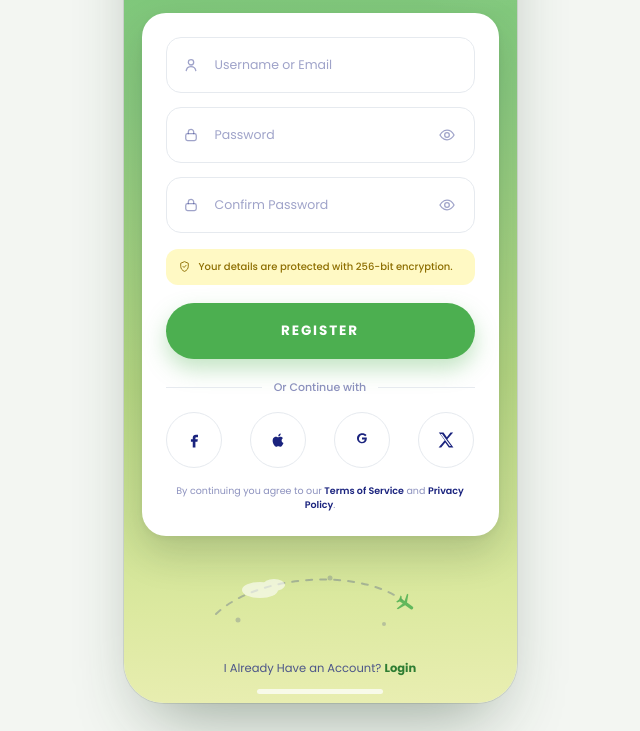
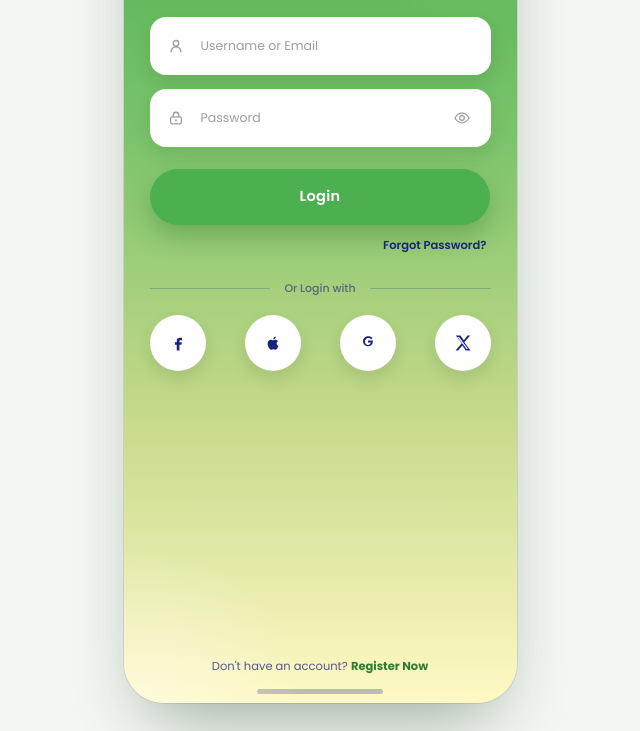
Before and after one commit to RishiRaj-SoftwareEngineer/figma, a plain HTML site: page index.html in a window 1280 px wide. Shown: the part 177-908 px from the top of the page, without its empty margins (320-960 px from the left). Drawn offline with Linux system fonts and the light colour scheme.

Commit message:
Update index.html

```diff
--- a/index.html
+++ b/index.html
@@ -3,7 +3,7 @@
 <head>
 <meta charset="utf-8" />
 <meta name="viewport" content="width=device-width, initial-scale=1" />
-<title>Trip Australia - Create an Account</title>
+<title>Trip Australia - Login</title>
 <link rel="preconnect" href="https://fonts.googleapis.com" />
 <link rel="preconnect" href="https://fonts.gstatic.com" crossorigin />
 <link href="https://fonts.googleapis.com/css2?family=Pacifico&family=Poppins:wght@300;400;500;600;700&display=swap" rel="stylesheet" />
@@ -15,11 +15,8 @@
     --green-deep: #2E7D32;
     --navy: #1A237E;
     --cream: #FFF9C4;
-    --cream-ink: #8D6E00;
-    --line: #E6EAEF;
-    --alert: #D32F2F;
+    --gray-text: #9E9E9E;
     --white: #FFFFFF;
-    --card-shadow: 0 18px 38px rgba(20,45,25,.18), 0 2px 6px rgba(20,45,25,.05);
   }
 
   html, body { margin: 0; padding: 0; }
@@ -39,22 +36,32 @@
     position: relative;
     width: 393px;
     height: 852px;
-    padding: 14px 18px 0;
+    padding: 16px 26px 0;
     display: flex;
     flex-direction: column;
     overflow: hidden;
     border-radius: 40px;
-    background: linear-gradient(178deg, #6FC474 0%, #8BCA80 30%, #B6D783 62%, #DCE9A0 88%, #E9EEB2 100%);
+    background: linear-gradient(180deg, #4CAF50 0%, #7CC46B 34%, #C6D98A 66%, #FFF9C4 100%);
     box-shadow: 0 34px 70px -26px rgba(28,60,32,.45), 0 0 0 1px rgba(20,45,25,.10);
   }
 
   .screen::before {
     content: "";
     position: absolute;
-    top: -150px; right: -120px;
+    top: -150px; right: -130px;
+    width: 330px; height: 330px;
+    border-radius: 50%;
+    background: radial-gradient(circle, rgba(255,255,255,.26) 0%, rgba(255,255,255,0) 68%);
+    pointer-events: none;
+  }
+
+  .screen::after {
+    content: "";
+    position: absolute;
+    left: -140px; bottom: -160px;
     width: 320px; height: 320px;
     border-radius: 50%;
-    background: radial-gradient(circle, rgba(255,255,255,.28) 0%, rgba(255,255,255,0) 68%);
+    background: radial-gradient(circle, rgba(255,255,255,.4) 0%, rgba(255,255,255,0) 70%);
     pointer-events: none;
   }
 
@@ -83,7 +90,7 @@
     padding: 0;
     display: grid;
     place-items: center;
-    border: 2px solid rgba(255,255,255,.9);
+    border: 2px solid rgba(255,255,255,.92);
     border-radius: 50%;
     background: var(--green);
     color: var(--white);
@@ -95,14 +102,14 @@
   .back-btn svg { width: 18px; height: 18px; }
   .back-btn:hover { transform: translateY(-1px); box-shadow: 0 9px 18px rgba(30,90,40,.34); }
   .back-btn:active { transform: scale(.93); }
-  .back-btn:focus-visible { outline: none; box-shadow: 0 0 0 3px rgba(255,255,255,.6), 0 6px 14px rgba(30,90,40,.28); }
+  .back-btn:focus-visible { outline: none; box-shadow: 0 0 0 3px rgba(255,255,255,.7), 0 6px 14px rgba(30,90,40,.28); }
 
   /* heading */
   .page-title {
     position: relative;
     z-index: 2;
     flex: none;
-    margin: 8px 0 0;
+    margin: 12px 0 0;
     font-size: 32px;
     font-weight: 700;
     line-height: 1.2;
@@ -115,38 +122,27 @@
     position: relative;
     z-index: 2;
     flex: none;
-    margin: 6px 0 0;
-    padding: 0 12px;
+    margin: 8px 0 0;
     font-size: 11.5px;
     font-weight: 400;
-    line-height: 1.45;
+    line-height: 1.5;
     text-align: center;
     color: rgba(26,35,126,.72);
   }
 
-  /* card */
-  .card {
-    position: relative;
-    z-index: 2;
-    flex: none;
-    margin-top: 16px;
-    padding: 24px;
-    border-radius: 24px;
-    background: var(--white);
-    box-shadow: var(--card-shadow);
-  }
+  /* fields */
+  .form { position: relative; z-index: 2; flex: none; margin-top: 28px; }
 
-  /* fields */
-  .field { position: relative; display: block; margin-top: 14px; }
-  .field:first-of-type { margin-top: 0; }
+  .field { position: relative; display: block; }
+  .field + .field { margin-top: 14px; }
 
   .field-icon {
     position: absolute;
-    left: 16px; top: 50%;
+    left: 17px; top: 50%;
     transform: translateY(-50%);
     display: grid;
     place-items: center;
-    color: rgba(26,35,126,.42);
+    color: var(--gray-text);
     pointer-events: none;
     transition: color .18s ease;
   }
@@ -155,27 +151,27 @@
 
   .field-input {
     width: 100%;
-    height: 56px;
-    padding: 0 48px;
-    border: 1.5px solid var(--line);
-    border-radius: 15px;
+    height: 58px;
+    padding: 0 50px;
+    border: 1.5px solid rgba(255,255,255,.85);
+    border-radius: 16px;
     background: var(--white);
     font-family: inherit;
     font-size: 12.5px;
     font-weight: 500;
     color: var(--navy);
     outline: none;
+    box-shadow: 0 8px 18px rgba(20,60,25,.12);
     transition: border-color .18s ease, box-shadow .18s ease;
   }
 
-  .field-input::placeholder { color: rgba(26,35,126,.42); font-weight: 400; }
-  .field-input:hover { border-color: #D5DCE4; }
-  .field-input:focus { border-color: var(--green); box-shadow: 0 0 0 3px rgba(76,175,80,.16); }
-  .field:focus-within .field-icon { color: var(--green); }
+  .field-input::placeholder { color: var(--gray-text); font-weight: 400; }
+  .field-input:focus { border-color: var(--green-deep); box-shadow: 0 0 0 3px rgba(46,125,50,.22), 0 8px 18px rgba(20,60,25,.12); }
+  .field:focus-within .field-icon { color: var(--green-deep); }
 
   .field-eye {
     position: absolute;
-    right: 9px; top: 50%;
+    right: 10px; top: 50%;
     transform: translateY(-50%);
     width: 38px; height: 38px;
     display: grid;
@@ -183,113 +179,101 @@
     border: 0;
     border-radius: 11px;
     background: none;
-    color: rgba(26,35,126,.42);
+    color: var(--gray-text);
     cursor: pointer;
     transition: color .18s ease, background-color .18s ease;
   }
 
   .field-eye svg { width: 18px; height: 18px; }
   .field-eye:hover { color: var(--navy); background: #F2F5F8; }
-  .field-eye:focus-visible { outline: none; box-shadow: 0 0 0 3px rgba(76,175,80,.3); }
+  .field-eye:focus-visible { outline: none; box-shadow: 0 0 0 3px rgba(46,125,50,.3); }
 
-  .field-error {
-    margin: 6px 0 0 4px;
-    font-size: 10px;
-    font-weight: 500;
-    color: var(--alert);
-    display: none;
+  /* login button + forgot */
+  .actions {
+    position: relative;
+    z-index: 2;
+    flex: none;
+    margin-top: 22px;
+    display: flex;
+    flex-direction: column;
+    align-items: center;
   }
 
-  .field.has-error .field-input,
-  .field.has-error .field-input:focus { border-color: var(--alert); box-shadow: 0 0 0 3px rgba(211,47,47,.14); }
-  .field.has-error .field-error { display: block; }
-
-  @keyframes shake {
-    0%, 100% { transform: translateX(0); }
-    25% { transform: translateX(-4px); }
-    75% { transform: translateX(4px); }
-  }
-
-  .field.shake { animation: shake .28s ease-in-out; }
-
-  /* cream note */
-  .signup-note {
-    height: 36px;
-    margin-top: 16px;
-    padding: 0 12px;
-    display: flex;
-    align-items: center;
-    gap: 8px;
-    border-radius: 12px;
-    background: var(--cream);
-  }
-
-  .signup-note svg { flex: none; width: 13px; height: 13px; color: var(--cream-ink); }
-  .signup-note span { font-size: 10px; font-weight: 500; color: var(--cream-ink); }
-
-  /* register button */
-  .register-btn {
-    width: 100%;
+  .login-btn {
+    width: 340px;
     height: 56px;
-    margin-top: 18px;
     border: 0;
     border-radius: 28px;
     font-family: inherit;
-    font-size: 13.5px;
-    font-weight: 700;
-    letter-spacing: .14em;
+    font-size: 14.5px;
+    font-weight: 600;
+    letter-spacing: .3px;
     color: var(--white);
     cursor: pointer;
     background: var(--green);
-    box-shadow: 0 10px 22px rgba(76,175,80,.34);
+    box-shadow: 0 12px 24px rgba(40,110,45,.34);
     transition: transform .18s ease, background-color .18s ease, box-shadow .18s ease;
   }
 
-  .register-btn:hover { background: #43A047; transform: translateY(-1px); box-shadow: 0 14px 26px rgba(76,175,80,.42); }
-  .register-btn:active { transform: scale(.98); box-shadow: 0 6px 14px rgba(76,175,80,.30); }
-  .register-btn:focus-visible { outline: none; box-shadow: 0 0 0 3px rgba(255,255,255,.9), 0 0 0 6px rgba(76,175,80,.6); }
+  .login-btn:hover { background: #43A047; transform: translateY(-1px); box-shadow: 0 15px 28px rgba(40,110,45,.42); }
+  .login-btn:active { transform: scale(.98); box-shadow: 0 7px 16px rgba(40,110,45,.3); }
+  .login-btn:focus-visible { outline: none; box-shadow: 0 0 0 3px rgba(255,255,255,.85), 0 0 0 6px rgba(76,175,80,.6); }
+  .login-btn.is-busy { opacity: .78; cursor: default; transform: none; }
+
+  .forgot {
+    margin-top: 12px;
+    align-self: flex-end;
+    margin-right: 4px;
+    font-size: 11.5px;
+    font-weight: 600;
+    color: var(--navy);
+    text-decoration: none;
+  }
+
+  .forgot:hover { text-decoration: underline; }
+  .forgot:focus-visible { outline: none; border-radius: 6px; box-shadow: 0 0 0 3px rgba(76,175,80,.3); }
 
   /* divider */
-  .divider { margin-top: 20px; display: flex; align-items: center; gap: 12px; }
-  .divider::before, .divider::after { content: ""; flex: 1; height: 1px; background: var(--line); }
-  .divider span { font-size: 11px; font-weight: 500; color: rgba(26,35,126,.5); white-space: nowrap; }
+  .divider {
+    position: relative;
+    z-index: 2;
+    flex: none;
+    margin-top: 26px;
+    display: flex;
+    align-items: center;
+    gap: 14px;
+  }
+
+  .divider::before, .divider::after { content: ""; flex: 1; height: 1px; background: rgba(26,35,126,.22); }
+  .divider span { font-size: 11px; font-weight: 500; color: rgba(26,35,126,.6); white-space: nowrap; }
 
   /* socials */
-  .socials { margin-top: 16px; display: flex; justify-content: space-between; }
+  .socials {
+    position: relative;
+    z-index: 2;
+    flex: none;
+    margin-top: 18px;
+    display: flex;
+    justify-content: space-between;
+  }
 
   .social {
     width: 56px; height: 56px;
     display: grid;
     place-items: center;
-    border: 1.5px solid var(--line);
+    border: 1.5px solid rgba(255,255,255,.9);
     border-radius: 50%;
     background: var(--white);
     color: var(--navy);
     cursor: pointer;
+    box-shadow: 0 8px 16px rgba(20,60,25,.12);
     transition: transform .18s ease, border-color .18s ease, color .18s ease, box-shadow .18s ease;
   }
 
   .social svg { width: 20px; height: 20px; }
-  .social:hover { transform: translateY(-2px); border-color: rgba(76,175,80,.55); color: var(--green); box-shadow: 0 8px 16px rgba(76,175,80,.16); }
+  .social:hover { transform: translateY(-2px); border-color: rgba(76,175,80,.6); color: var(--green); box-shadow: 0 10px 20px rgba(76,175,80,.22); }
   .social:active { transform: scale(.96); }
-  .social:focus-visible { outline: none; border-color: var(--green); box-shadow: 0 0 0 3px rgba(76,175,80,.25); }
-
-  /* terms */
-  .terms {
-    margin: 16px 0 0;
-    font-size: 9.5px;
-    font-weight: 400;
-    line-height: 1.5;
-    text-align: center;
-    color: rgba(26,35,126,.5);
-  }
-
-  .terms a { color: var(--navy); font-weight: 600; text-decoration: none; }
-  .terms a:hover { text-decoration: underline; }
-
-  /* travel flourish */
-  .flourish { position: relative; z-index: 2; flex: none; margin-top: 24px; display: grid; place-items: center; }
-  .flourish svg { display: block; width: 224px; height: auto; }
+  .social:focus-visible { outline: none; border-color: var(--green); box-shadow: 0 0 0 3px rgba(76,175,80,.3); }
 
   /* footer */
   .footer {
@@ -297,7 +281,7 @@
     z-index: 2;
     flex: none;
     margin-top: auto;
-    margin-bottom: 12px;
+    margin-bottom: 14px;
     font-size: 11.5px;
     font-weight: 400;
     text-align: center;
@@ -306,7 +290,7 @@
 
   .footer a { font-weight: 700; color: var(--green-deep); text-decoration: none; }
   .footer a:hover { text-decoration: underline; }
-  .footer a:focus-visible { outline: none; box-shadow: 0 0 0 3px rgba(76,175,80,.3); border-radius: 6px; }
+  .footer a:focus-visible { outline: none; border-radius: 6px; box-shadow: 0 0 0 3px rgba(76,175,80,.3); }
 
   .home-indicator {
     flex: none;
@@ -314,17 +298,16 @@
     align-self: center;
     width: 126px; height: 5px;
     border-radius: 99px;
-    background: rgba(255,255,255,.72);
+    background: rgba(26,35,126,.28);
   }
 
   @media (prefers-reduced-motion: reduce) {
-    .register-btn, .social, .back-btn, .field-input, .field-eye { transition: none; }
-    .field.shake { animation: none; }
+    .login-btn, .social, .back-btn, .field-input, .field-eye { transition: none; }
   }
 </style>
-</head>
+
 <body>
-  <main class="screen" aria-label="Trip Australia create account screen">
+  <main class="screen" aria-label="Trip Australia login screen">
 
     <header class="app-bar">
       <div class="brand">Trip Australia</div>
@@ -335,102 +318,66 @@
       </button>
     </header>
 
-    <h1 class="page-title">Create an Account</h1>
-    <p class="page-sub">Join Trip Australia to book flights, choose your seat and carry your e-ticket.</p>
+    <h1 class="page-title">Welcome Back!</h1>
+    <p class="page-sub">Sign in to manage your bookings and fly with Trip Australia.</p>
 
-    <section class="card" aria-label="Registration form">
+    <form class="form" id="loginForm" novalidate>
 
-      <label class="field">
+      <label class="field" for="username">
         <span class="field-icon" aria-hidden="true">
           <svg viewBox="0 0 24 24" fill="none">
-            <circle cx="12" cy="8.4" r="3.6" stroke="currentColor" stroke-width="1.7"/>
-            <path d="M5.6 19.4a6.5 6.5 0 0 1 12.8 0" stroke="currentColor" stroke-width="1.7" stroke-linecap="round"/>
+            <circle cx="12" cy="8.4" r="3.7" stroke="currentColor" stroke-width="1.8"/>
+            <path d="M5.4 19.6a6.6 6.6 0 0 1 13.2 0" stroke="currentColor" stroke-width="1.8" stroke-linecap="round"/>
           </svg>
         </span>
-        <input class="field-input" id="username" type="text" autocomplete="username" placeholder="Username or Email" />
+        <input class="field-input" id="username" name="username" type="text" autocomplete="username" placeholder="Username or Email" />
       </label>
 
-      <label class="field">
+      <label class="field" for="password">
         <span class="field-icon" aria-hidden="true">
           <svg viewBox="0 0 24 24" fill="none">
-            <rect x="5" y="10.2" width="14" height="9.3" rx="2.4" stroke="currentColor" stroke-width="1.7"/>
-            <path d="M8.4 10.2V8a3.6 3.6 0 0 1 7.2 0v2.2" stroke="currentColor" stroke-width="1.7" stroke-linecap="round"/>
+            <rect x="4.8" y="10.4" width="14.4" height="9.4" rx="2.4" stroke="currentColor" stroke-width="1.8"/>
+            <path d="M8.4 10.4V7.9a3.6 3.6 0 0 1 7.2 0v2.5" stroke="currentColor" stroke-width="1.8" stroke-linecap="round"/>
+            <circle cx="12" cy="15.1" r="1.3" fill="currentColor"/>
           </svg>
         </span>
-        <input class="field-input" id="password" type="password" autocomplete="new-password" placeholder="Password" />
+        <input class="field-input" id="password" name="password" type="password" autocomplete="current-password" placeholder="Password" />
         <button class="field-eye" id="eyePwd" type="button" aria-label="Show password" aria-pressed="false"></button>
       </label>
 
-      <label class="field" id="confirmField">
-        <span class="field-icon" aria-hidden="true">
-          <svg viewBox="0 0 24 24" fill="none">
-            <rect x="5" y="10.2" width="14" height="9.3" rx="2.4" stroke="currentColor" stroke-width="1.7"/>
-            <path d="M8.4 10.2V8a3.6 3.6 0 0 1 7.2 0v2.2" stroke="currentColor" stroke-width="1.7" stroke-linecap="round"/>
-          </svg>
-        </span>
-        <input class="field-input" id="confirm" type="password" autocomplete="new-password" placeholder="Confirm Password" />
-        <button class="field-eye" id="eyeConfirm" type="button" aria-label="Show password" aria-pressed="false"></button>
-        <span class="field-error" id="confirmError" role="alert">Passwords do not match.</span>
-      </label>
+    </form>
 
-      <div class="signup-note">
-        <svg viewBox="0 0 24 24" fill="none" aria-hidden="true">
-          <path d="M12 3 5 6v5.5c0 4.4 2.9 8.2 7 9.5 4.1-1.3 7-5.1 7-9.5V6l-7-3z" stroke="currentColor" stroke-width="1.7" stroke-linejoin="round"/>
-          <path d="m9.2 11.8 2 2 3.6-3.9" stroke="currentColor" stroke-width="1.7" stroke-linecap="round" stroke-linejoin="round"/>
-        </svg>
-        <span>Your details are protected with 256-bit encryption.</span>
+    <div class="actions">
+      <button class="login-btn" id="loginBtn" type="submit" form="loginForm">Login</button>
+      <a class="forgot" href="#">Forgot Password?</a>
     </div>
 
-      <button class="register-btn" id="registerBtn" type="button">REGISTER</button>
-
-      <div class="divider"><span>Or Continue with</span></div>
+    <div class="divider" role="separator"><span>Or Login with</span></div>
 
     <div class="socials">
-        <button class="social" type="button" aria-label="Register with Facebook">
+      <button class="social" type="button" aria-label="Login with Facebook">
         <svg viewBox="0 0 24 24" fill="currentColor" aria-hidden="true">
           <path d="M14.6 8.6h2.2V5.6h-2.5c-2.3 0-3.8 1.5-3.8 3.8v1.7H8.3v3h2.2V21h3.2v-6.9h2.4l.5-3h-2.9V9.6c0-.7.3-1 1-1z"/>
         </svg>
       </button>
-        <button class="social" type="button" aria-label="Register with Apple">
+      <button class="social" type="button" aria-label="Login with Apple">
         <svg viewBox="0 0 24 24" fill="currentColor" aria-hidden="true">
           <path d="M16.3 12.7c0-2 1.6-3 1.7-3.1-1-1.4-2.4-1.6-2.9-1.6-1.2-.1-2.4.7-3 .7-.6 0-1.6-.7-2.6-.7-1.3 0-2.6.8-3.3 2-1.4 2.4-.4 6 1 8 .7 1 1.5 2 2.6 2 1 0 1.4-.6 2.6-.6 1.2 0 1.6.6 2.6.6 1.1 0 1.8-1 2.4-2 .8-1.1 1.1-2.2 1.1-2.3 0 0-2.2-.9-2.2-3zM14.5 6.5c.5-.6.9-1.5.8-2.4-.8 0-1.7.5-2.3 1.2-.5.6-.9 1.5-.8 2.3.9.1 1.8-.4 2.3-1.1z"/>
         </svg>
       </button>
-        <button class="social" type="button" aria-label="Register with Google">
+      <button class="social" type="button" aria-label="Login with Google">
         <svg viewBox="0 0 24 24" fill="currentColor" aria-hidden="true">
           <path d="M12 6c1.6 0 2.9.6 3.8 1.5l1.7-1.6C16.2 4.6 14.5 4 12 4 8.7 4 6 6.7 6 10s2.7 6 6 6c3.5 0 5.8-2.4 5.8-5.9 0-.4 0-.7-.1-1.1H12v2.4h3.4c-.3 1.3-1.6 3-3.4 3-2 0-3.7-1.7-3.7-3.9S10 6 12 6z"/>
         </svg>
       </button>
-        <button class="social" type="button" aria-label="Register with X">
+      <button class="social" type="button" aria-label="Login with X">
         <svg viewBox="0 0 24 24" fill="currentColor" aria-hidden="true">
           <path d="M17.4 3h3.2l-7 8 7.3 10h-5.5l-4.3-6-4.9 6H3.1l7.4-8.6L3.4 3H9l4 5.6L17.4 3zm-1.1 16.2h1.7L7.3 4.7H5.4l10.9 14.5z"/>
         </svg>
       </button>
     </div>
 
-      <p class="terms">By continuing you agree to our <a href="#">Terms of Service</a> and <a href="#">Privacy Policy</a>.</p>
-
-    </section>
-
-    <div class="flourish" aria-hidden="true">
-      <svg viewBox="0 0 224 70" fill="none">
-        <path d="M8 54C50 14 150 8 194 40" stroke="#1A237E" stroke-opacity=".26" stroke-width="2" stroke-dasharray="6 8" stroke-linecap="round"/>
-        <g transform="translate(198 44) rotate(125)">
-          <path d="M21 15.5 13.5 12V5.2a1.6 1.6 0 0 0-3.2 0V12L3 15.5V17l7.3-2.1v3.6l-2.2 1.6v1.3l3.8-1.1 3.8 1.1v-1.3L13.5 18.5v-3.6L21 17z" fill="#4CAF50" opacity=".85" transform="translate(-12 -12)"/>
-        </g>
-        <g fill="#FFFFFF" opacity=".6">
-          <ellipse cx="52" cy="30" rx="18" ry="8"/>
-          <ellipse cx="66" cy="25" rx="11" ry="6"/>
-        </g>
-        <g fill="#1A237E" opacity=".2">
-          <circle cx="30" cy="60" r="2.5"/>
-          <circle cx="122" cy="18" r="2.5"/>
-          <circle cx="176" cy="64" r="2"/>
-        </g>
-      </svg>
-    </div>
-
-    <p class="footer">I Already Have an Account? <a href="#">Login</a></p>
+    <p class="footer">Don't have an account? <a href="register.html">Register Now</a></p>
 
     <div class="home-indicator"></div>
   </main>
@@ -439,50 +386,46 @@
   const EYE_OPEN = '<svg viewBox="0 0 24 24" fill="none" aria-hidden="true"><path d="M2.6 12S6.2 5.6 12 5.6 21.4 12 21.4 12 17.8 18.4 12 18.4 2.6 12 2.6 12z" stroke="currentColor" stroke-width="1.7" stroke-linejoin="round"/><circle cx="12" cy="12" r="3.1" stroke="currentColor" stroke-width="1.7"/></svg>';
   const EYE_OFF = '<svg viewBox="0 0 24 24" fill="none" aria-hidden="true"><path d="M2.6 12S6.2 5.6 12 5.6 21.4 12 21.4 12 17.8 18.4 12 18.4 2.6 12 2.6 12z" stroke="currentColor" stroke-width="1.7" stroke-linejoin="round"/><circle cx="12" cy="12" r="3.1" stroke="currentColor" stroke-width="1.7"/><path d="m4.8 4.8 14.4 14.4" stroke="currentColor" stroke-width="1.7" stroke-linecap="round"/></svg>';
 
-  function wireEye(btnId, inputId) {
-    const btn = document.getElementById(btnId);
-    const input = document.getElementById(inputId);
+  const pwdInput = document.getElementById("password");
+  const eyeBtn = document.getElementById("eyePwd");
 
-    btn.innerHTML = EYE_OPEN;
+  eyeBtn.innerHTML = EYE_OPEN;
 
-    btn.addEventListener("click", function () {
-      const show = input.type === "password";
-      input.type = show ? "text" : "password";
-      btn.innerHTML = show ? EYE_OFF : EYE_OPEN;
-      btn.setAttribute("aria-label", show ? "Hide password" : "Show password");
-      btn.setAttribute("aria-pressed", String(show));
-      input.focus();
-    });
-  }
-
-  wireEye("eyePwd", "password");
-  wireEye("eyeConfirm", "confirm");
-
-  const confirmField = document.getElementById("confirmField");
-  const confirmInput = document.getElementById("confirm");
-  const pwdInput = document.getElementById("password");
-  const registerBtn = document.getElementById("registerBtn");
-
-  registerBtn.addEventListener("click", function () {
-    if (registerBtn.dataset.busy === "1") return;
-
-    if (confirmInput.value !== pwdInput.value) {
-      confirmField.classList.add("has-error", "shake");
-      window.setTimeout(function () { confirmField.classList.remove("shake"); }, 320);
-      confirmInput.focus();
-      return;
-    }
-
-    registerBtn.dataset.busy = "1";
-    registerBtn.textContent = "CREATING ACCOUNT...";
-    window.setTimeout(function () {
-      registerBtn.textContent = "REGISTER";
-      registerBtn.dataset.busy = "0";
-    }, 1600);
+  eyeBtn.addEventListener("click", function () {
+    const show = pwdInput.type === "password";
+    pwdInput.type = show ? "text" : "password";
+    eyeBtn.innerHTML = show ? EYE_OFF : EYE_OPEN;
+    eyeBtn.setAttribute("aria-label", show ? "Hide password" : "Show password");
+    eyeBtn.setAttribute("aria-pressed", String(show));
+    pwdInput.focus();
   });
 
-  [pwdInput, confirmInput].forEach(function (field) {
-    field.addEventListener("input", function () { confirmField.classList.remove("has-error"); });
+  const loginForm = document.getElementById("loginForm");
+  const loginBtn = document.getElementById("loginBtn");
+
+  loginForm.addEventListener("submit", function (event) {
+    event.preventDefault();
+    if (loginBtn.dataset.busy === "1") return;
+
+    loginBtn.dataset.busy = "1";
+    loginBtn.classList.add("is-busy");
+    loginBtn.textContent = "Signing in...";
+
+    window.setTimeout(function () {
+      loginBtn.textContent = "Login";
+      loginBtn.classList.remove("is-busy");
+      delete loginBtn.dataset.busy;
+    }, 1400);
+  });
+
+  const tabs = document.querySelectorAll(".social");
+  tabs.forEach(function (btn) {
+    btn.addEventListener("click", function () {
+      btn.animate(
+        [ { transform: "scale(1)" }, { transform: "scale(.9)" }, { transform: "scale(1)" } ],
+        { duration: 240, easing: "ease-out" }
+      );
+    });
   });
 </script>
 </body>
```
Lines whose indentation alone changed are shown as unchanged.
